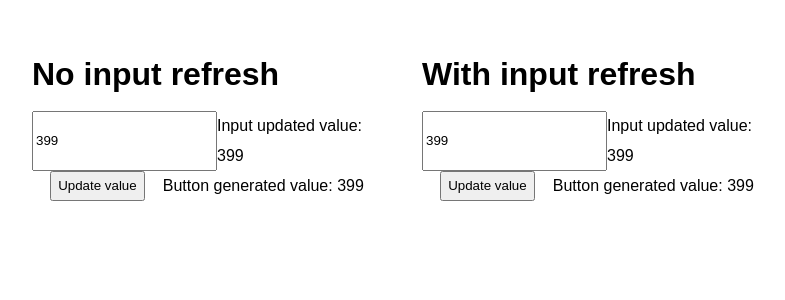
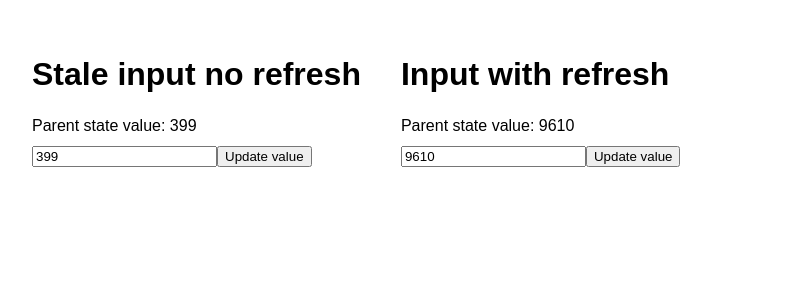
Before and after one commit to claudiuursica/05-react-text-input-what-the-hook, a React (Create React App) app: page / in a window 1280 px wide. Shown: the top 300 px of the page, without its empty margins (6-791 px from the left). Built offline with nearby package versions, Linux system fonts and the light colour scheme.

Commit message:
Finalise example

```diff
--- a/src/app.jsx
+++ b/src/app.jsx
@@ -1,51 +1,40 @@
 import React, { useState } from "react";
-import { TextInput } from "./components/text-input-no-refresh";
+import { TextInputStale } from "./components/text-input-stale";
+import { TextInput } from "./components/text-input";
 
 import "./styles.css";
 
 const generateRandomValue = () => Math.floor(Math.random() * 10000);
 
 export default function App() {
-  const initialValue = generateRandomValue();
+  const [staleInputValue, setStaleInputValue] = useState(generateRandomValue());
+  const [inputValue, setInputValue] = useState(generateRandomValue());
 
-  const [inputUpdatedValue, setInputUpdatedValue] = useState(initialValue);
-  const [randomInputValue, setRandomInputValue] = useState(initialValue);
+  const handleStaleInputUpdate = value => setStaleInputValue(value);
+  const handleStaleButtonClick = () =>
+    setStaleInputValue(generateRandomValue());
 
-  const handleInputUpdate = value => {
-    console.log("handleInputUpdate() value = ", value);
-    setInputUpdatedValue(value);
-  };
-
-  const handleButtonClick = () => {
-    setRandomInputValue(generateRandomValue());
-  };
+  const handleInputUpdate = value => setStaleInputValue(value);
+  const handleButtonClick = () => setInputValue(generateRandomValue());
 
   return (
     <div className="App">
       <div className="wrapper">
-        <h1>No input refresh</h1>
-        <div className="flex">
-          <TextInput value={randomInputValue} onUpdate={handleInputUpdate} />
-          <div>Input updated value: {inputUpdatedValue}</div>
-        </div>
+        <h1>Stale input no refresh</h1>
+        <div>Parent state value: {staleInputValue}</div>
+        <TextInputStale
+          value={staleInputValue}
+          onUpdate={handleStaleInputUpdate}
+        />
 
-        <div className="flex">
-          <button onClick={handleButtonClick}>Update value</button>
-          <div>Button generated value: {randomInputValue}</div>
-        </div>
+        <button onClick={handleStaleButtonClick}>Update value</button>
       </div>
 
       <div className="wrapper">
-        <h1>With input refresh</h1>
-        <div className="flex">
-          <TextInput value={randomInputValue} onUpdate={handleInputUpdate} />
-          <div>Input updated value: {inputUpdatedValue}</div>
-        </div>
-
-        <div className="flex">
-          <button onClick={handleButtonClick}>Update value</button>
-          <div>Button generated value: {randomInputValue}</div>
-        </div>
+        <h1>Input with refresh</h1>
+        <div>Parent state value: {inputValue}</div>
+        <TextInput value={inputValue} onUpdate={handleInputUpdate} />
+        <button onClick={handleButtonClick}>Update value</button>
       </div>
     </div>
   );
--- /dev/null
+++ b/src/components/text-input-stale.jsx
@@ -0,0 +1,25 @@
+import React from "react";
+
+import { useInputStale } from "../hooks/use-input-stale";
+
+export const TextInputStale = ({ value = "", onUpdate }) => {
+  const { value: stateValue, onChange: stateStateValue } = useInputStale(value);
+
+  const handleInputKeyPressed = event => {
+    const { key } = event;
+    if (key === "Enter") {
+      console.log("TextInputStale() broadcasting value = ", stateValue);
+      onUpdate(stateValue);
+    }
+  };
+
+  console.log("TextInputStale() rendering stateValue = ", stateValue);
+  return (
+    <input
+      type="text"
+      value={stateValue}
+      onChange={stateStateValue}
+      onKeyPress={handleInputKeyPressed}
+    />
+  );
+};
--- a/src/hooks/use-input-no-refresh.js
+++ b/src/hooks/use-input-stale.js
@@ -1,9 +1,9 @@
 import { useState } from "react";
 
-export const useInput = val => {
+export const useInputStale = val => {
   const [value, setValue] = useState(val);
 
-  console.log("value = ", value);
+  console.log("useInputStale() value = ", value);
 
   return {
     value,
--- /dev/null
+++ b/src/hooks/use-input.js
@@ -0,0 +1,17 @@
+import { useState, useEffect } from "react";
+
+export const useInput = val => {
+  const [value, setValue] = useState(val);
+
+  useEffect(() => setValue(val), [val]);
+
+  console.log("useInput() value = ", value);
+
+  return {
+    value,
+    setValue,
+    onChange: event => {
+      setValue(event.target.value);
+    }
+  };
+};
--- a/src/styles.css
+++ b/src/styles.css
@@ -10,7 +10,7 @@
 }
 
 .flex {
-  width: 350px;
+  width: 250px;
   display: flex;
   justify-content: space-evenly;
 }
```
Also changed, not shown: src/components/text-input.jsx (renamed from src/components/text-input-no-refresh.jsx, +3 -4 lines).
